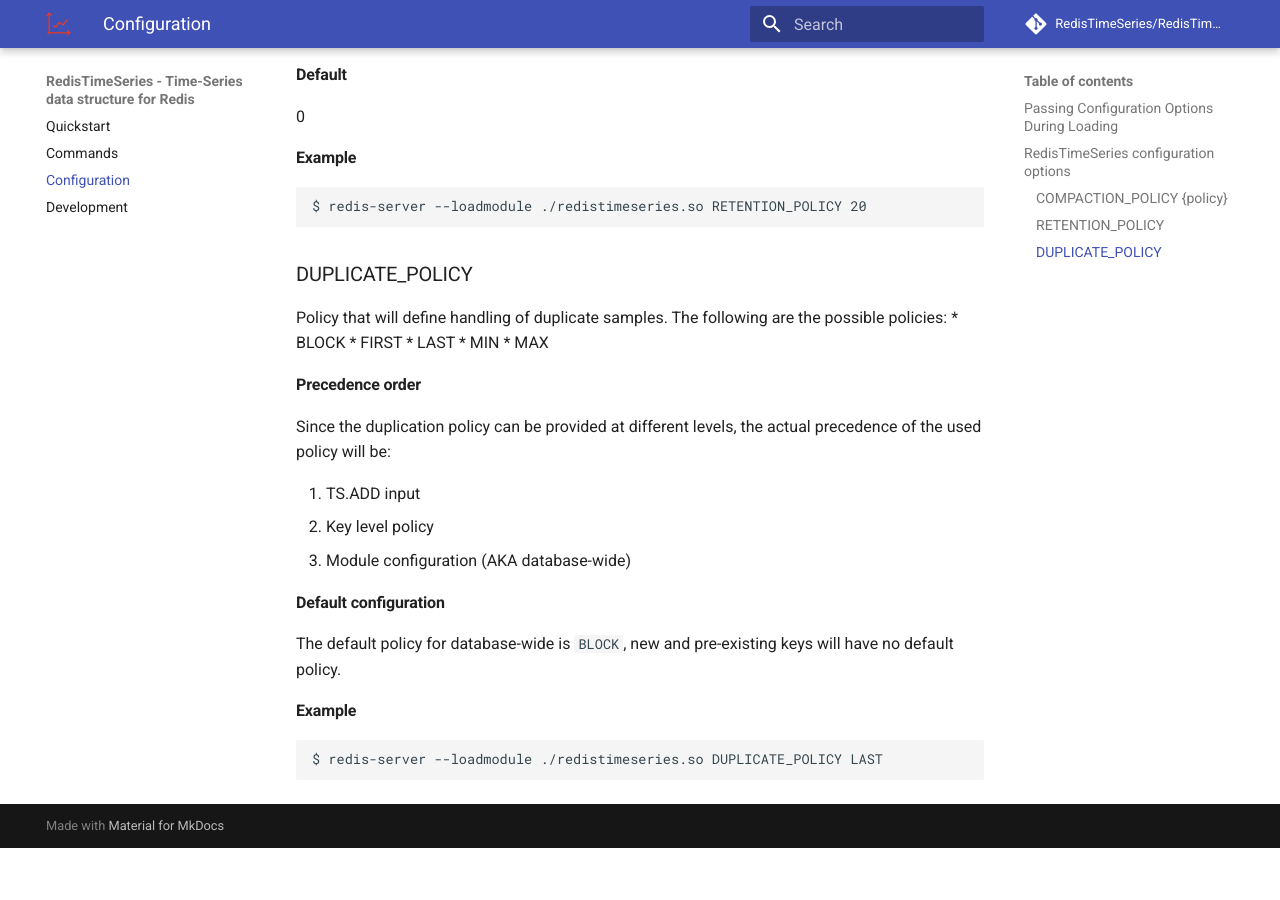
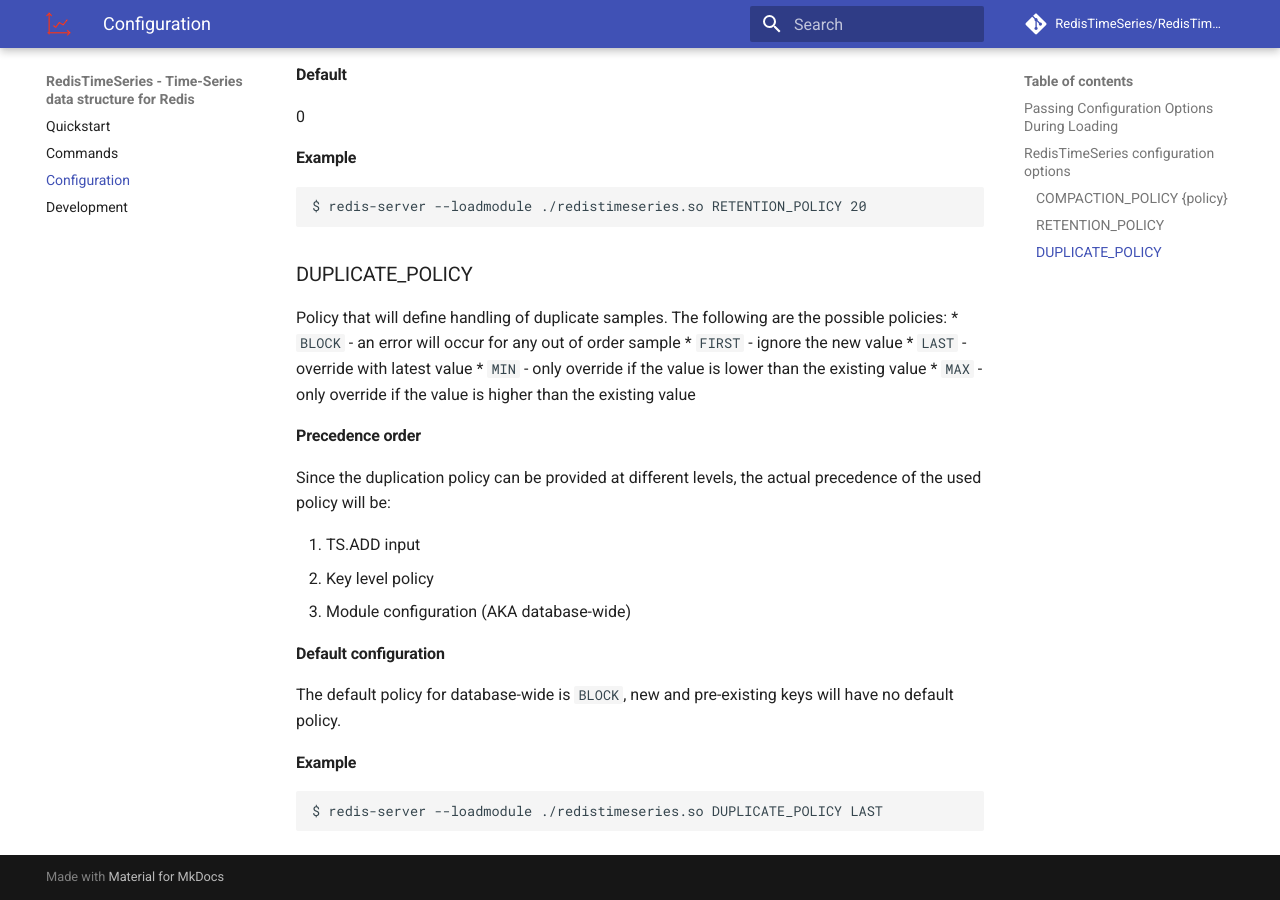
Before and after one commit to RedisTimeSeries/RedisTimeSeries, an MkDocs documentation site: the page built from docs/configuration.md, in a window 1280 px wide and 900 px high, scrolled down 1278 px. Built offline with MkDocs 1.6.1 and Material for MkDocs 9.7.7, drawn with Linux system fonts in a browser that asks for light colours; comment, search, counter and statistics services are not loaded; before the commit the page ends 2126 px from its top, so only the background shows below that.

Commit message:
docs update

```diff
--- a/docs/configuration.md
+++ b/docs/configuration.md
@@ -71,11 +71,11 @@
 
 Policy that will define handling of duplicate samples.
 The following are the possible policies:
-* BLOCK
-* FIRST
-* LAST
-* MIN
-* MAX
+* `BLOCK` - an error will occur for any out of order sample
+* `FIRST` - ignore the new value
+* `LAST` - override with latest value
+* `MIN` - only override if the value is lower than the existing value
+* `MAX` - only override if the value is higher than the existing value
 
 #### Precedence order
 Since the duplication policy can be provided at different levels, the actual precedence of the used policy will be:
```
Also changed, not shown: docs/commands.md (+4 -3 lines).
